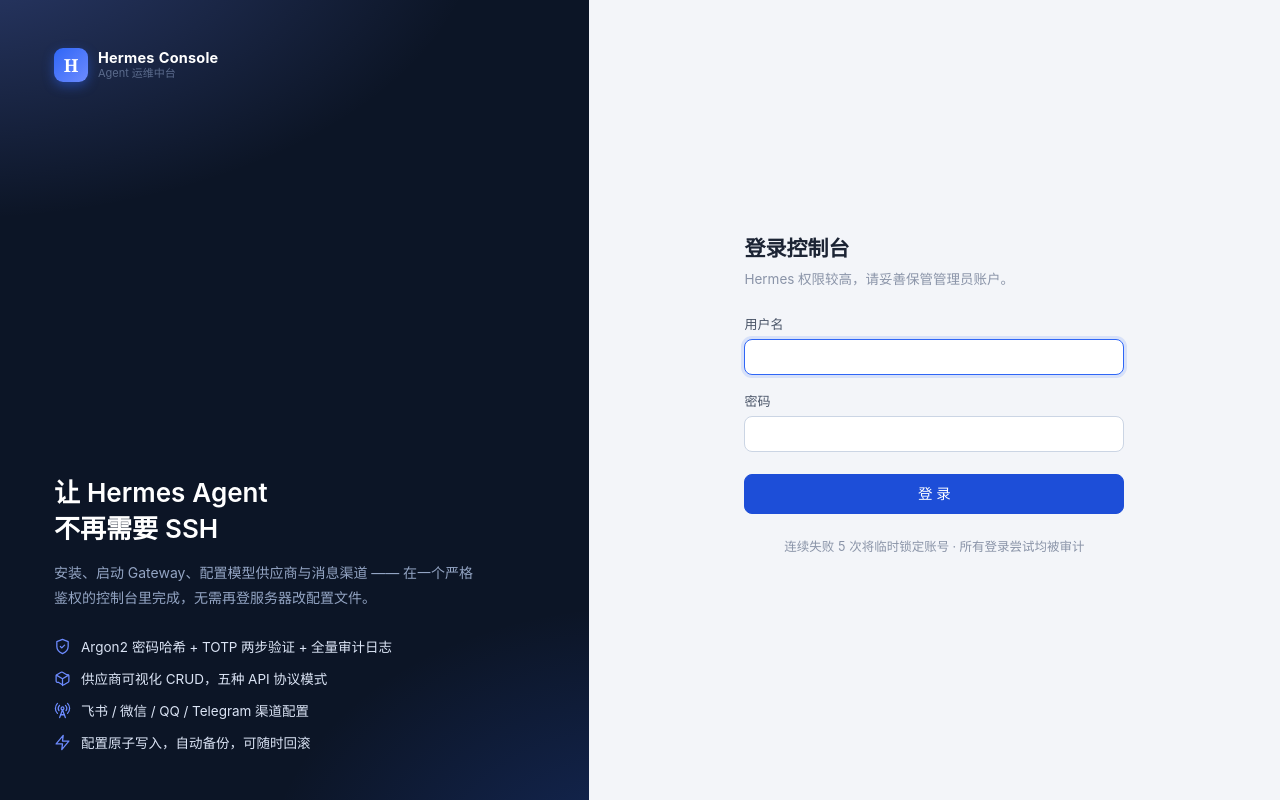
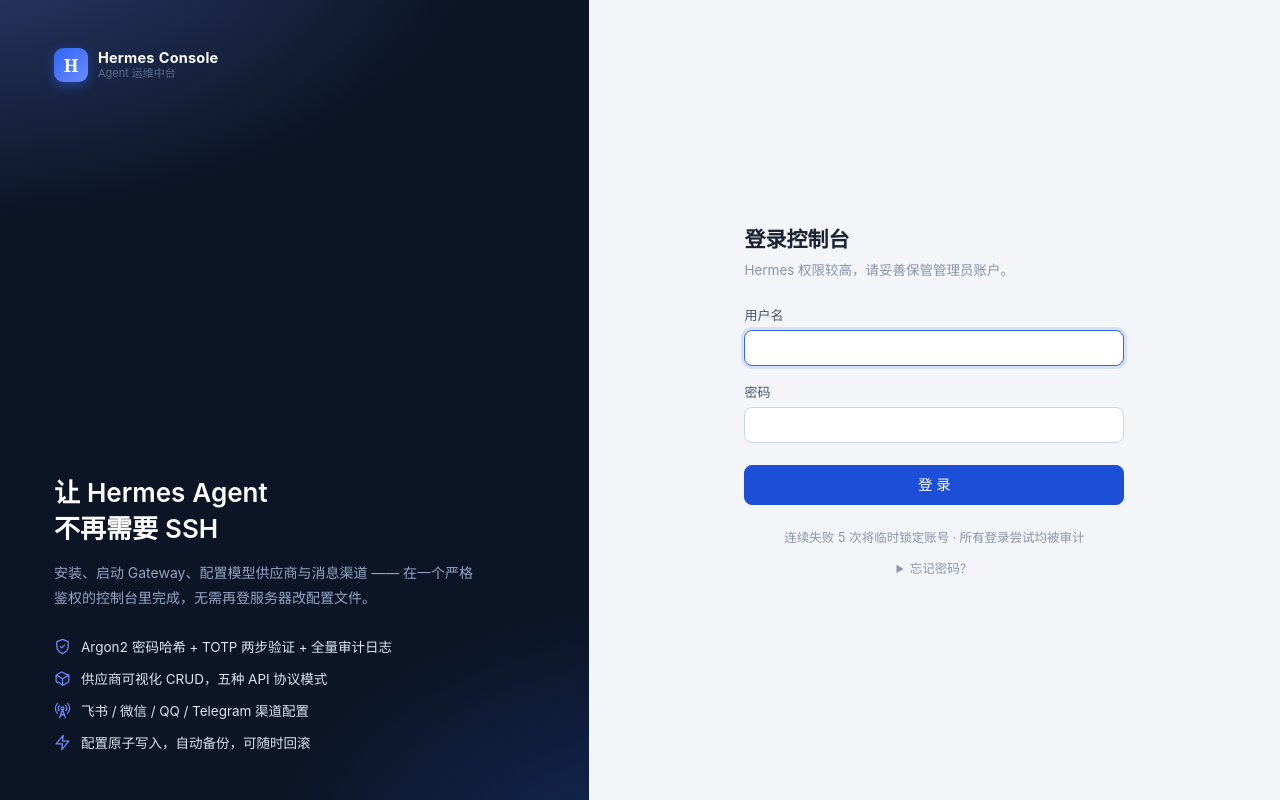
Before and after one commit to rexleimo/hermes-setup, a Python web app: template app/web/templates/auth/login.html in a window 1280 px wide. Run offline with Jinja, Linux system fonts and the light colour scheme; the template is opened without the code that fills it, so the values that code supplies are empty.

Commit message:
feat(auth): 忘记管理员密码自助重置 —— 双击脚本 + 登录页提示
- reset-password.bat（项目根，Windows 双击）/ scripts/reset_password.sh
  （macOS/Linux）：包一层交互提示调用既有 console_admin.py reset-password，
  小白不再需要会敲 python 命令；uv 缺失时提示先跑一次启动脚本
- 登录页新增「忘记密码？」折叠提示，指明两个脚本的具体用法

```diff
--- a/app/web/templates/auth/login.html
+++ b/app/web/templates/auth/login.html
@@ -55,6 +55,12 @@
         </button>
       </form>
       <p class="auth-foot">连续失败 5 次将临时锁定账号 · 所有登录尝试均被审计</p>
+      <details class="auth-foot" style="margin-top:8px; cursor:pointer;">
+        <summary>忘记密码？</summary>
+        <p style="margin:8px 0 0;">在这台机器的项目目录里运行重置脚本，然后回来重新登录：
+          Windows 双击 <code>reset-password.bat</code>；
+          macOS / Linux 在终端执行 <code>bash scripts/reset_password.sh</code>。</p>
+      </details>
     </div>
   </main>
 </div>
```
Also changed, not shown: 2 other files.
